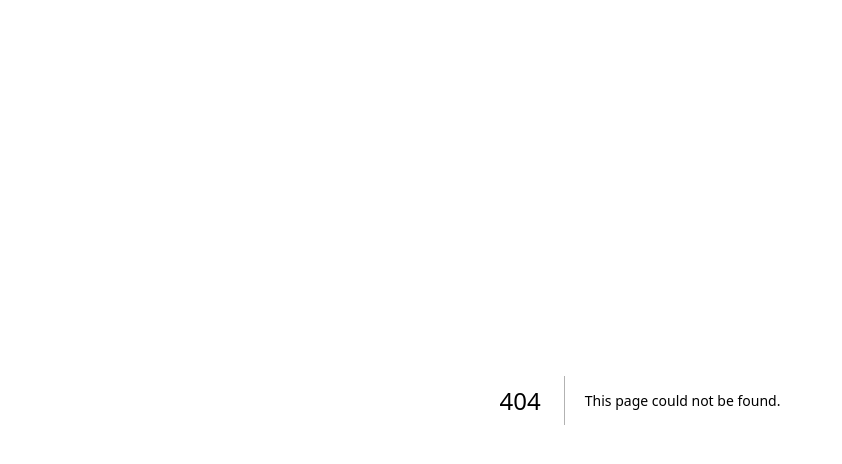
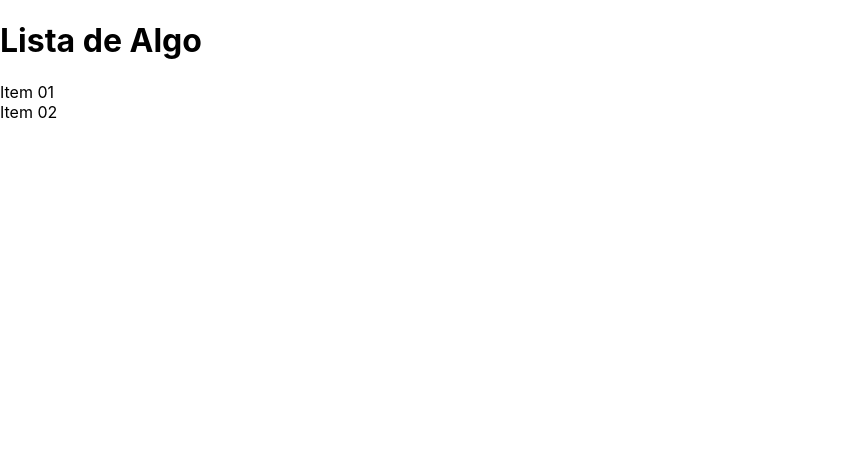
Before and after one commit to naiaragabriela/exercicios, a Next.js app: page /basicos/componenteComFilho in a window 1280 px wide. Before the commit this address had no page. Shown: the top 464 px of the page, without its empty margins (0-842 px from the left). Built offline with nearby package versions, Linux system fonts and the light colour scheme.

Commit message:
Feat: Props Children

```diff
--- /dev/null
+++ b/components/Item.jsx
@@ -0,0 +1,5 @@
+export default function Item(props) {
+    return (
+            <li>{props.conteudo}</li>
+    )
+}
--- /dev/null
+++ b/components/Lista.jsx
@@ -0,0 +1,14 @@
+export default function Lista(props) {
+    return (
+        <>
+            <h1>Lista de Algo</h1>
+            <ul style={{
+                padding:0,
+                listStyle: "none"
+            }}>
+                {props.children}
+            </ul>
+        </>
+
+    )
+}
--- /dev/null
+++ b/pages/basicos/componenteComFilho.jsx
@@ -0,0 +1,13 @@
+import Item from "../../components/Item";
+import Lista from "../../components/Lista";
+
+export default function componenteComFilho() {
+    return (
+        <div>
+            <Lista>
+                <Item conteudo="Item 01"/>
+                <Item conteudo="Item 02"/>
+            </Lista>
+        </div>
+    )
+}
```
